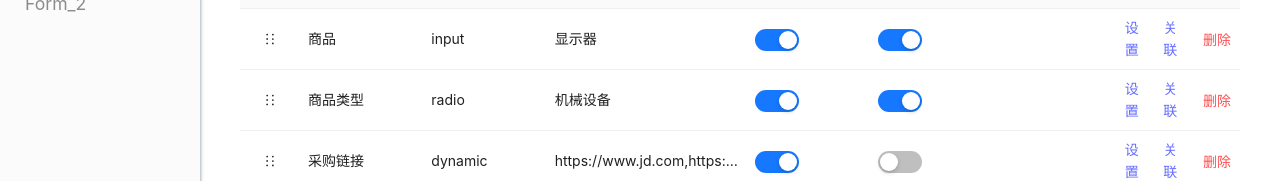
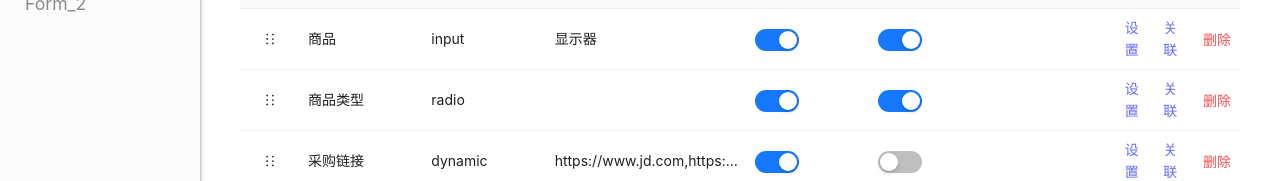
Before and after one commit to XIwE1/react-admin-component, a React (Vite) app: page / in a window 1280 px wide. Shown: the part 188-369 px from the top of the page. Built offline with nearby package versions, Linux system fonts and the light colour scheme.

Commit message:
fix:修复字段值类型错误导致的校验问题

```diff
--- a/src/mock/config.ts
+++ b/src/mock/config.ts
@@ -21,10 +21,10 @@ export const mock_dataSource: FormSchemaItem[] = [
     hidden: false,
     componentProps: {
       options: [
-        { label: "化工产品", value: 1 },
-        { label: "医疗制剂", value: 2 },
-        { label: "机械设备", value: 3 },
-        { label: "灯具空调", value: 4 },
+        { label: "化工产品", value: '1' },
+        { label: "医疗制剂", value: '2' },
+        { label: "机械设备", value: '3' },
+        { label: "灯具空调", value: '4' },
       ],
     },
   },
```
